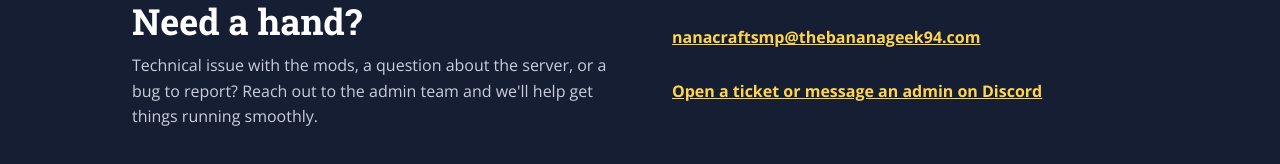
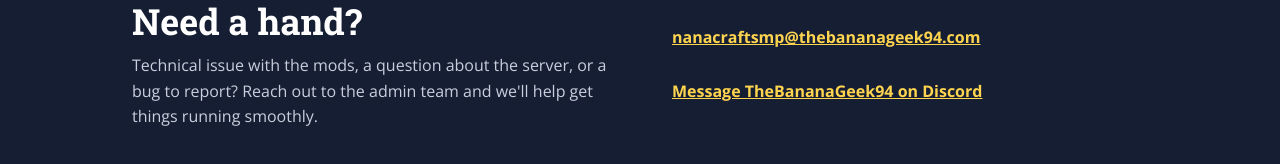
Before and after one commit to TheBananaGeek94/nana-craft-smp-site, a plain HTML site: page index.html in a window 1280 px wide. Shown: the part 3055-3219 px from the top of the page. Drawn offline with nearby package versions, Linux system fonts and the light colour scheme.

Commit message:
Point contact link at TheBananaGeek94's Discord profile for DMs
Co-Authored-By: Claude Fable 5.2 <noreply@anthropic.com>
Claude-Session: https://claude.ai/code/session_01P9tvrKVcHZ8KSuvDqMEN6T

```diff
--- a/index.html
+++ b/index.html
@@ -122,7 +122,7 @@
 </div>
 <div class="col">
 <a href="mailto:nanacraftsmp@thebananageek94.com">nanacraftsmp@thebananageek94.com</a>
-<a href="https://discord.gg/FCsYRbWwgE">Open a ticket or message an admin on Discord</a>
+<a href="https://discord.com/users/340661539881222154">Message TheBananaGeek94 on Discord</a>
 </div>
 </div>
 </section>
```
